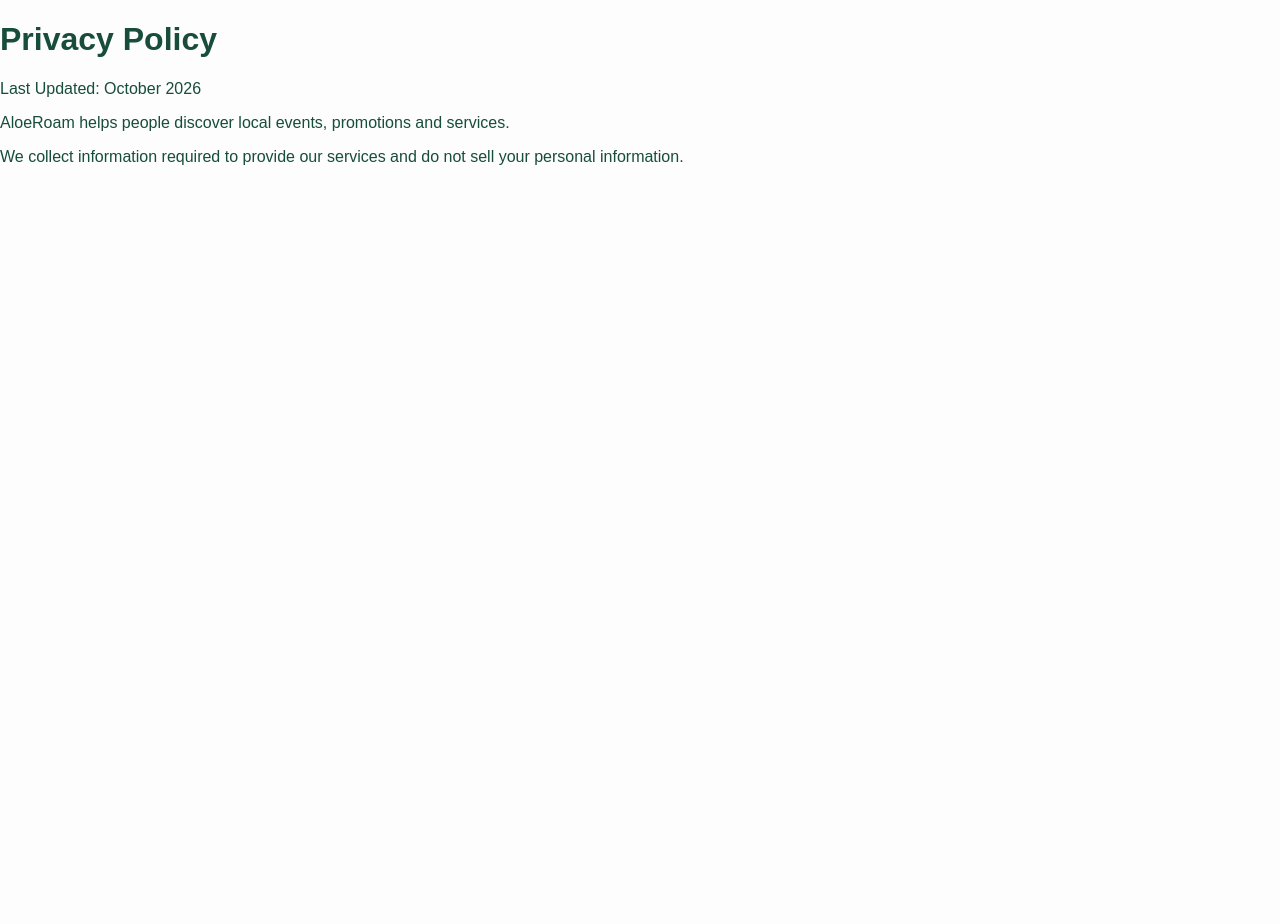
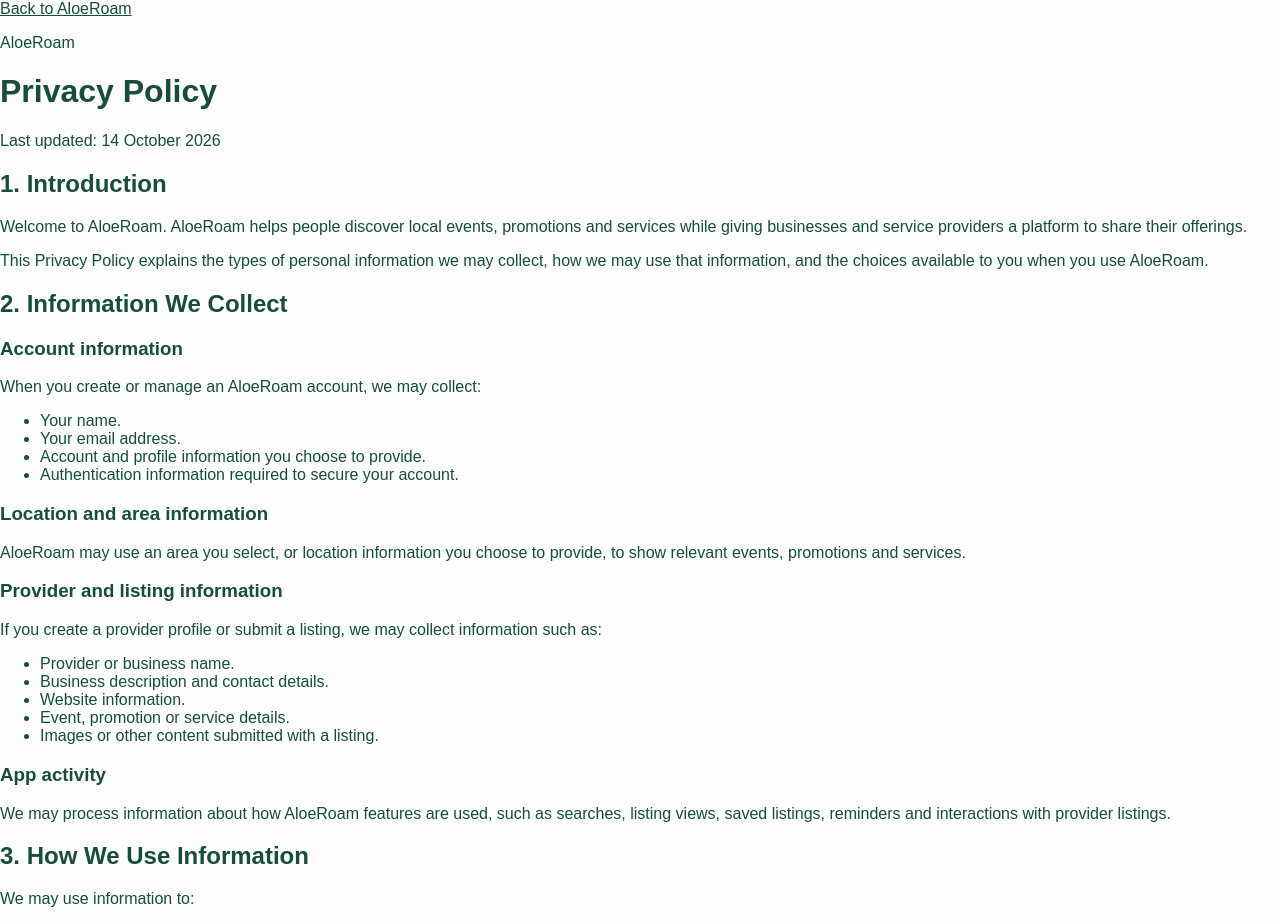
Before and after one commit to cardodev601-commits/AloeRoam, a Next.js app: page /privacy-policy in a window 1280 px wide. Shown: the top 924 px of the page. Before the commit the page ends 800 px from the top, so only its background shows below. Built offline with nearby package versions, Linux system fonts and the light colour scheme.

Commit message:
Update page.js

```diff
--- a/src/app/privacy-policy/page.js
+++ b/src/app/privacy-policy/page.js
@@ -1,28 +1,195 @@
-export default function PrivacyPolicy() {
+import Link from "next/link";
+
+export const metadata = {
+  title: "Privacy Policy",
+  description: "AloeRoam Privacy Policy.",
+};
+
+export default function PrivacyPolicyPage() {
   return (
-    <main className="max-w-4xl mx-auto p-8">
+    <main className="legalPage">
+      <div className="legalContainer">
+        <Link href="/" className="legalBackLink">
+          Back to AloeRoam
+        </Link>
 
-      <h1 className="text-4xl font-bold">
-        Privacy Policy
-      </h1>
+        <header className="legalHeader">
+          <p className="legalEyebrow">AloeRoam</p>
+          <h1>Privacy Policy</h1>
+          <p className="legalUpdated">Last updated: 14 October 2026</p>
+        </header>
 
-      <p className="mt-6">
-        Last Updated: October 2026
-      </p>
+        <section className="legalSection">
+          <h2>1. Introduction</h2>
+          <p>
+            Welcome to AloeRoam. AloeRoam helps people discover local events,
+            promotions and services while giving businesses and service
+            providers a platform to share their offerings.
+          </p>
+          <p>
+            This Privacy Policy explains the types of personal information we
+            may collect, how we may use that information, and the choices
+            available to you when you use AloeRoam.
+          </p>
+        </section>
 
-      <p className="mt-4">
-        AloeRoam helps people discover
-        local events, promotions and
-        services.
-      </p>
+        <section className="legalSection">
+          <h2>2. Information We Collect</h2>
 
-      <p className="mt-4">
-        We collect information required
-        to provide our services and do
-        not sell your personal
-        information.
-      </p>
+          <h3>Account information</h3>
+          <p>When you create or manage an AloeRoam account, we may collect:</p>
+          <ul>
+            <li>Your name.</li>
+            <li>Your email address.</li>
+            <li>Account and profile information you choose to provide.</li>
+            <li>Authentication information required to secure your account.</li>
+          </ul>
 
+          <h3>Location and area information</h3>
+          <p>
+            AloeRoam may use an area you select, or location information you
+            choose to provide, to show relevant events, promotions and services.
+          </p>
+
+          <h3>Provider and listing information</h3>
+          <p>
+            If you create a provider profile or submit a listing, we may collect
+            information such as:
+          </p>
+          <ul>
+            <li>Provider or business name.</li>
+            <li>Business description and contact details.</li>
+            <li>Website information.</li>
+            <li>Event, promotion or service details.</li>
+            <li>Images or other content submitted with a listing.</li>
+          </ul>
+
+          <h3>App activity</h3>
+          <p>
+            We may process information about how AloeRoam features are used,
+            such as searches, listing views, saved listings, reminders and
+            interactions with provider listings.
+          </p>
+        </section>
+
+        <section className="legalSection">
+          <h2>3. How We Use Information</h2>
+          <p>We may use information to:</p>
+          <ul>
+            <li>Create, secure and manage AloeRoam accounts.</li>
+            <li>Provide local discovery and search functionality.</li>
+            <li>Display provider profiles and published listings.</li>
+            <li>Provide saved-listing and reminder functionality.</li>
+            <li>Operate, maintain and improve AloeRoam.</li>
+            <li>Respond to support requests.</li>
+            <li>Detect, prevent and investigate misuse or security issues.</li>
+            <li>Meet applicable legal obligations.</li>
+          </ul>
+        </section>
+
+        <section className="legalSection">
+          <h2>4. Provider Analytics</h2>
+          <p>
+            AloeRoam may provide providers with information about engagement
+            with their listings. This may include activity such as listing
+            views, saves, reminders, contact actions, website visits or
+            direction requests where those features are available.
+          </p>
+        </section>
+
+        <section className="legalSection">
+          <h2>5. Sharing of Information</h2>
+          <p>AloeRoam does not sell personal information.</p>
+          <p>We may disclose information when reasonably necessary to:</p>
+          <ul>
+            <li>Use service providers that help us operate AloeRoam.</li>
+            <li>Comply with applicable law or a lawful request.</li>
+            <li>Protect AloeRoam, our users, providers or the public.</li>
+            <li>Investigate suspected fraud, misuse or security incidents.</li>
+          </ul>
+          <p>
+            Information that a provider chooses to publish as part of a public
+            provider profile or listing may be visible to AloeRoam users.
+          </p>
+        </section>
+
+        <section className="legalSection">
+          <h2>6. Data Security</h2>
+          <p>
+            We use reasonable technical and organisational measures intended to
+            protect information against unauthorised access, loss, misuse or
+            alteration. No method of electronic storage or transmission is
+            completely secure, so absolute security cannot be guaranteed.
+          </p>
+        </section>
+
+        <section className="legalSection">
+          <h2>7. Data Retention</h2>
+          <p>
+            We may retain information for as long as reasonably necessary to
+            provide AloeRoam, maintain account and platform security, resolve
+            disputes, enforce our terms, and meet applicable legal obligations.
+          </p>
+        </section>
+
+        <section className="legalSection">
+          <h2>8. Your Choices and Rights</h2>
+          <p>Depending on applicable law, you may be able to:</p>
+          <ul>
+            <li>Access or update account information.</li>
+            <li>Ask us to correct inaccurate personal information.</li>
+            <li>Request deletion of your account or personal information.</li>
+            <li>Contact us with questions about how information is handled.</li>
+          </ul>
+          <p>
+            Some information may need to be retained where required by law or
+            for legitimate security, dispute-resolution or record-keeping
+            purposes.
+          </p>
+        </section>
+
+        <section className="legalSection">
+          <h2>9. Children's Privacy</h2>
+          <p>
+            AloeRoam is not intended for children under 13. We do not knowingly
+            seek to collect personal information from children under 13.
+          </p>
+        </section>
+
+        <section className="legalSection">
+          <h2>10. Third-Party Services and Links</h2>
+          <p>
+            AloeRoam may rely on third-party services to provide functions such
+            as authentication, hosting, storage or notifications. AloeRoam may
+            also contain links to provider websites or other third-party
+            services. Those third parties may have their own privacy practices
+            and policies.
+          </p>
+        </section>
+
+        <section className="legalSection">
+          <h2>11. Changes to This Privacy Policy</h2>
+          <p>
+            We may update this Privacy Policy when AloeRoam, our practices or
+            applicable requirements change. When we update it, the revised
+            policy will be published on this page with an updated date.
+          </p>
+        </section>
+
+        <section className="legalSection">
+          <h2>12. Contact Us</h2>
+          <p>
+            If you have questions about this Privacy Policy or privacy at
+            AloeRoam, please contact the AloeRoam support team through our
+            support page.
+          </p>
+          <p>
+            <Link href="/support" className="legalInlineLink">
+              Visit AloeRoam Support
+            </Link>
+          </p>
+        </section>
+      </div>
     </main>
   );
 }
```
